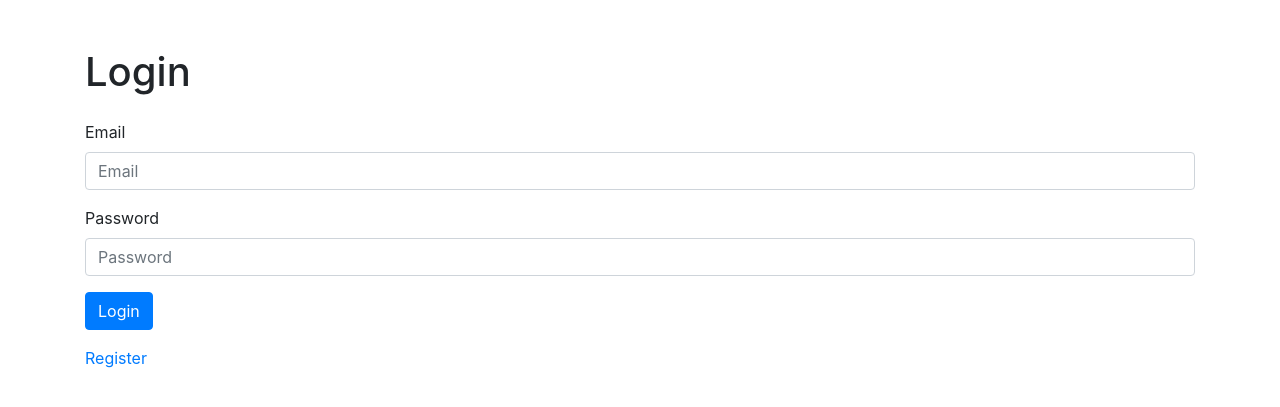
After one commit to rahulv202/Blog-Application, a PHP site: page /login in a window 1280 px wide. The commit adds this page. Shown: the top 407 px of the page. Run offline with PHP 8.4, Linux system fonts and the light colour scheme.

Commit message:
Add Login Page Code

```diff
--- a/app/controllers/LoginController.php
+++ b/app/controllers/LoginController.php
@@ -2,8 +2,14 @@
 
 namespace App\Controllers;
 
-class LoginController
+use App\Core\Controller;
+
+class LoginController extends Controller
 {
+    public function index()
+    {
+        $this->view('login');
+    }
     public function demo($param1, $param2, $param3)
     {
         echo "Demo method called with params: $param1, $param2, $param3";
--- /dev/null
+++ b/app/views/login.php
@@ -0,0 +1,16 @@
+<div class="container">
+    <h1 class="mt-5">Login</h1>
+    <?php if (!empty($error)) echo "<div class='alert alert-danger'>{$error}</div>"; ?>
+    <form method="POST" action="/submit-login" class="mt-4">
+        <div class="form-group">
+            <label for="email">Email</label>
+            <input type="email" class="form-control" id="email" name="email" placeholder="Email" required>
+        </div>
+        <div class="form-group">
+            <label for="password">Password</label>
+            <input type="password" class="form-control" id="password" name="password" placeholder="Password" required>
+        </div>
+        <button type="submit" class="btn btn-primary">Login</button>
+        <p class="mt-3"><a href="/register">Register</a></p>
+    </form>
+</div>
--- a/index.php
+++ b/index.php
@@ -24,6 +24,7 @@ $router->addRoute('GET', '/login/{param1}/{param2}/{pa}', 'LoginController@demo'
     // LoggingMiddleware::class
 ]); //[LoginController::class, 'demo']
 $router->addRoute('GET', '/register', 'RegisterController@index', [GuestMiddleware::class]);
+$router->addRoute('GET', '/login', 'LoginController@index', [GuestMiddleware::class]);
 // Parse the current URL
 $requestUri = $_SERVER['REQUEST_URI']; //strtok($_SERVER['REQUEST_URI'], '?');
 $requestMethod = $_SERVER['REQUEST_METHOD'];
```
